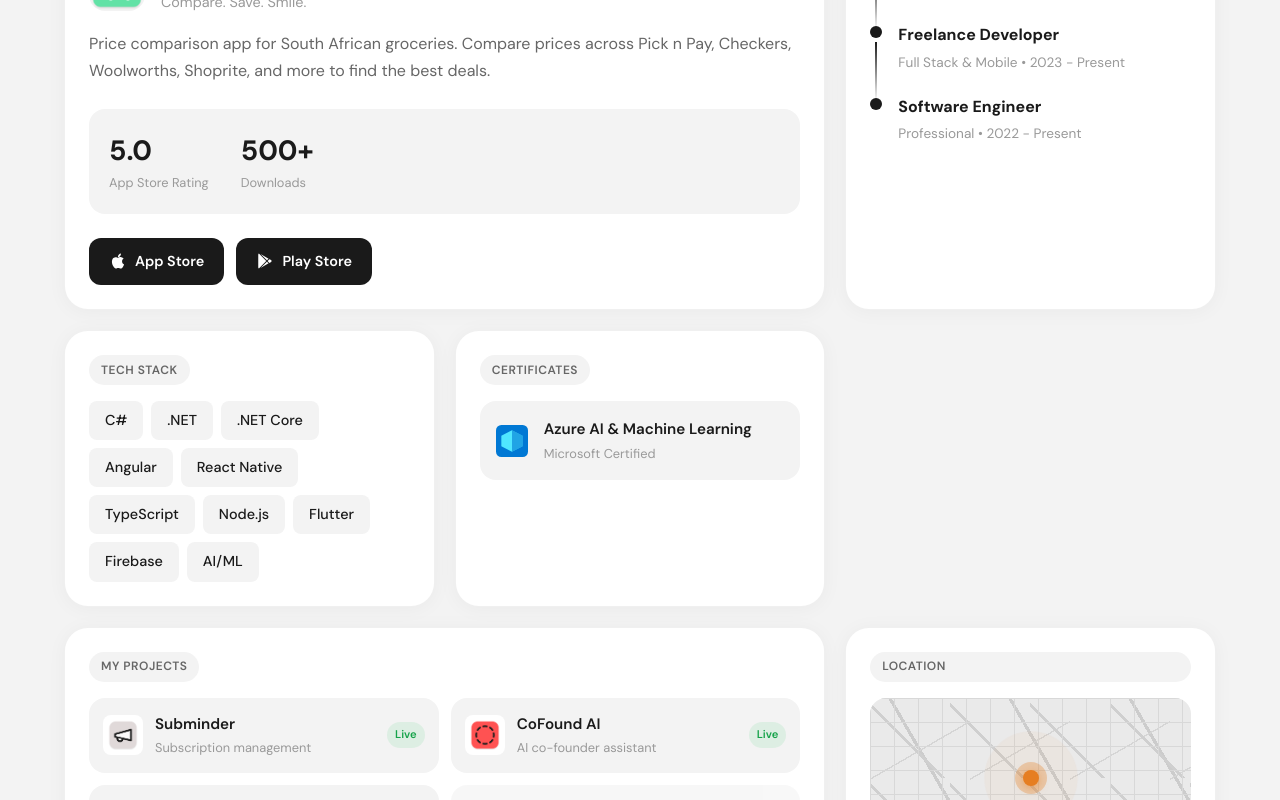
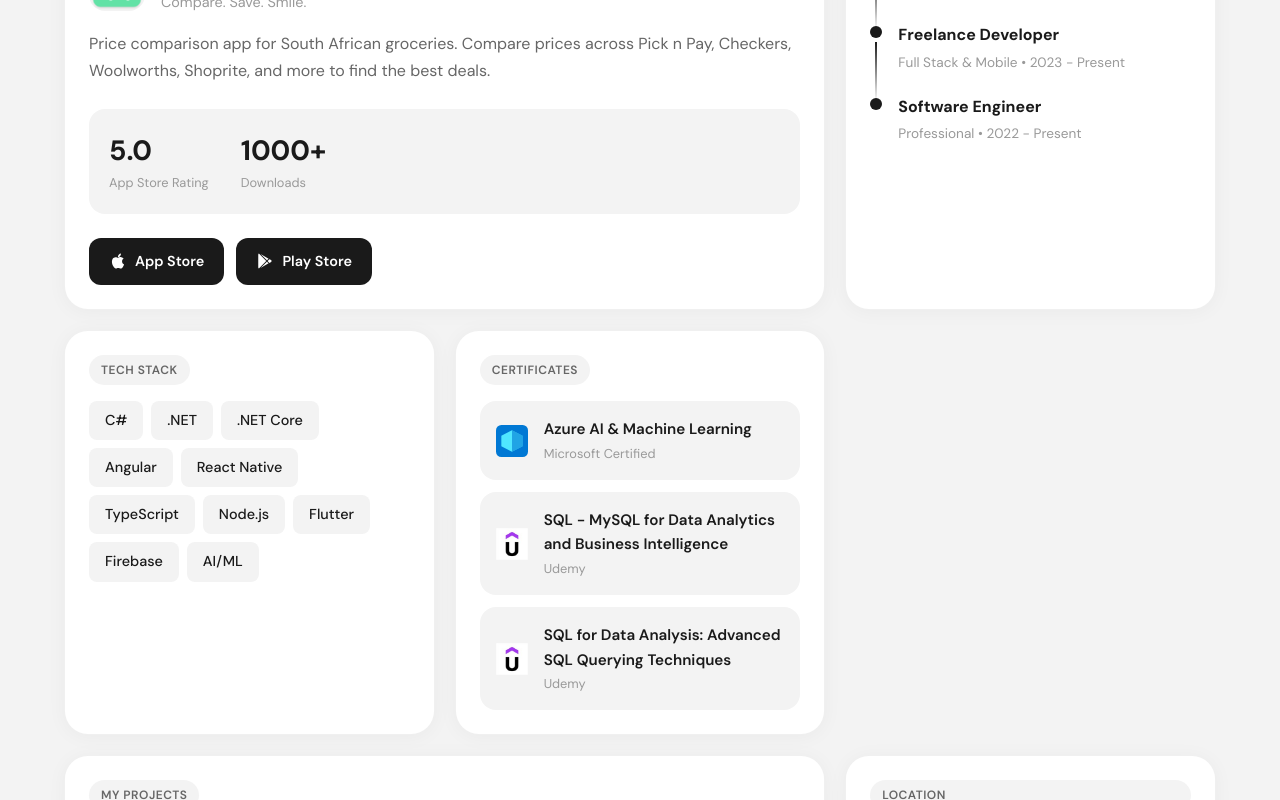
Before and after one commit to EthanWernich/PersonalPage, an Angular app: page / in a window 1280 px wide. Shown: the part 720-1520 px from the top of the page. Built offline with nearby package versions, Linux system fonts and the light colour scheme; a web font is replaced by a local one.

Commit message:
Updated certificates

```diff
--- a/src/app/home/home.component.html
+++ b/src/app/home/home.component.html
@@ -56,7 +56,7 @@
           <span class="stat-label">App Store Rating</span>
         </div>
         <div class="stat">
-          <span class="stat-value">500+</span>
+          <span class="stat-value">1000+</span>
           <span class="stat-label">Downloads</span>
         </div>
       </div>
@@ -135,6 +135,24 @@
         <div class="certificate-info">
           <h4>Azure AI & Machine Learning</h4>
           <p>Microsoft Certified</p>
+        </div>
+      </div>
+      <div class="certificate-item">
+        <div class="certificate-icon">
+          <img src="assets/logos/udemy_logo.jpg" alt="Udemy Certificate Logo" />
+        </div>
+        <div class="certificate-info">
+          <h4>SQL - MySQL for Data Analytics and Business Intelligence</h4>
+          <p>Udemy</p>
+        </div>
+      </div>
+      <div class="certificate-item">
+        <div class="certificate-icon">
+          <img src="assets/logos/udemy_logo.jpg" alt="Udemy Certificate Logo" />
+        </div>
+        <div class="certificate-info">
+          <h4>SQL for Data Analysis: Advanced SQL Querying Techniques</h4>
+          <p>Udemy</p>
         </div>
       </div>
     </div>
--- a/src/app/home/home.component.scss
+++ b/src/app/home/home.component.scss
@@ -425,6 +425,9 @@
   padding: 1rem;
   background: var(--bg-primary);
   border-radius: var(--radius-md);
+  & + .certificate-item {
+    margin-top: 0.75rem;
+  }
 }
 
 .certificate-icon {
@@ -432,6 +435,13 @@
 
   svg {
     display: block;
+  }
+
+  img {
+    width: 32px;
+    height: 32px;
+    display: block;
+    object-fit: contain;
   }
 }
 
```
Also changed, not shown: src/assets/logos/udemy_logo.jpg (added).
